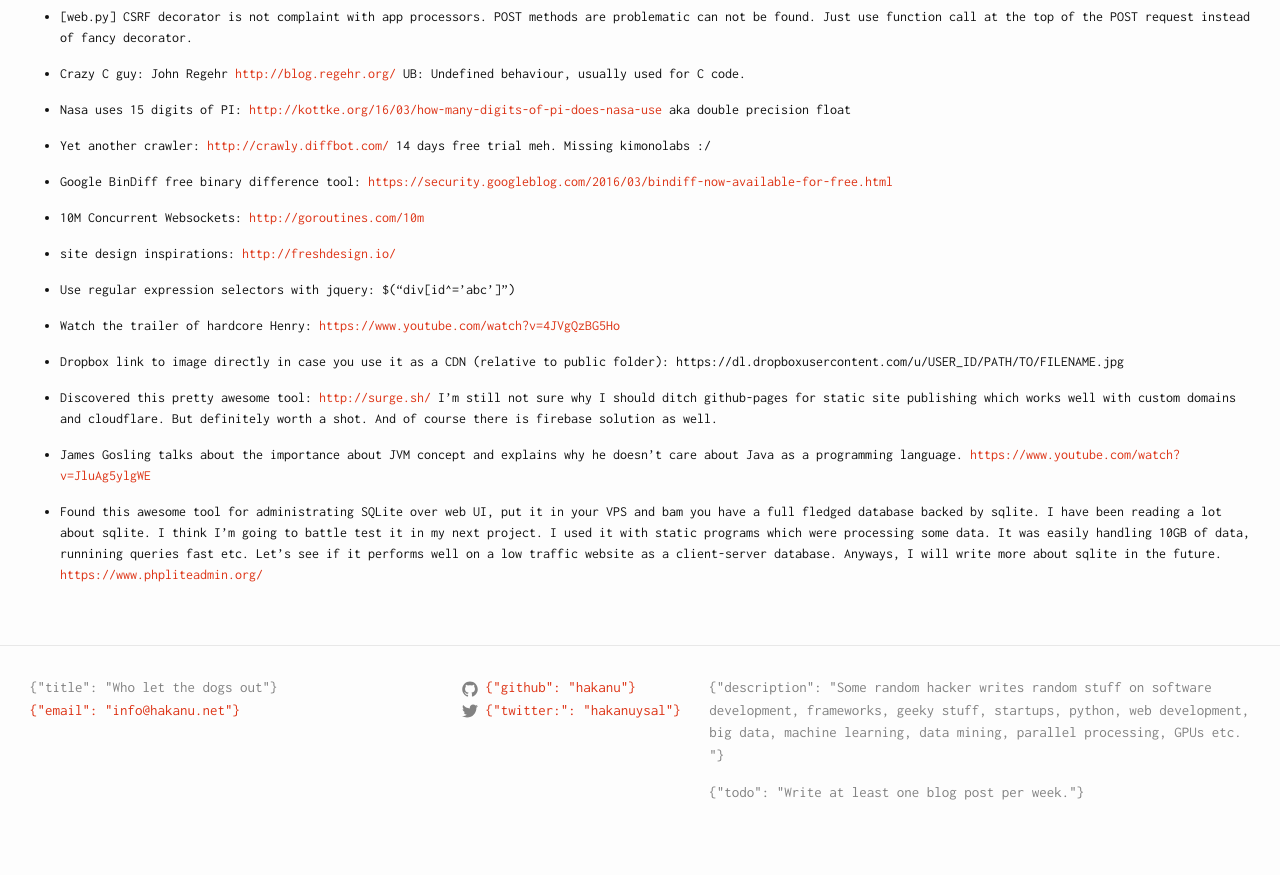
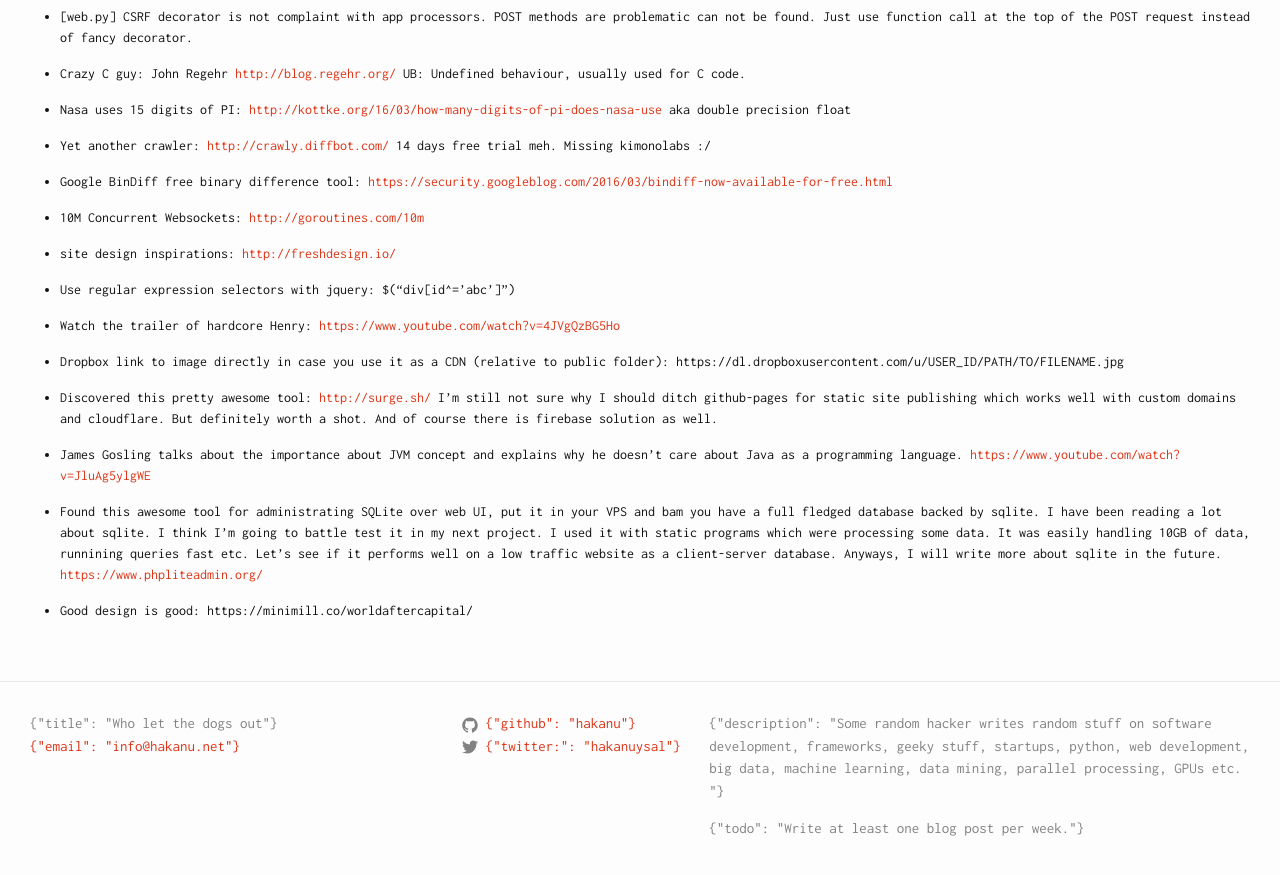
Before and after one commit to hakanu/blog, a Jekyll site: the page built from _posts/2016-03-21-weekly-roundup-1.md, in a window 1280 px wide and 900 px high, scrolled down 815 px. Shown: the top 875 px of the window. Built offline with Jekyll 4.4.1, drawn with Linux system fonts in a browser that asks for light colours; comment, search, counter and statistics services are not loaded.

Commit message:
Updated 2016-03-21-weekly-roundup-1.md

```diff
--- a/_posts/2016-03-21-weekly-roundup-1.md
+++ b/_posts/2016-03-21-weekly-roundup-1.md
@@ -4,6 +4,7 @@
 category: python
 title: "Weekly Roundup - 1"
 ---
+
 
 
 
@@ -54,3 +55,5 @@
 
 * Found this awesome tool for administrating SQLite over web UI, put it in your VPS and bam you have a full fledged database backed by sqlite. I have been reading a lot about sqlite. I think I'm going to battle test it in my next project. I used it with static programs which were processing some data. It was easily handling 10GB of data, runnining queries fast etc. Let's see if it performs well on a low traffic website as a client-server database. Anyways, I will write more about sqlite in the future.
 [https://www.phpliteadmin.org/](https://www.phpliteadmin.org/)
+
+* Good design is good: https://minimill.co/worldaftercapital/
```
